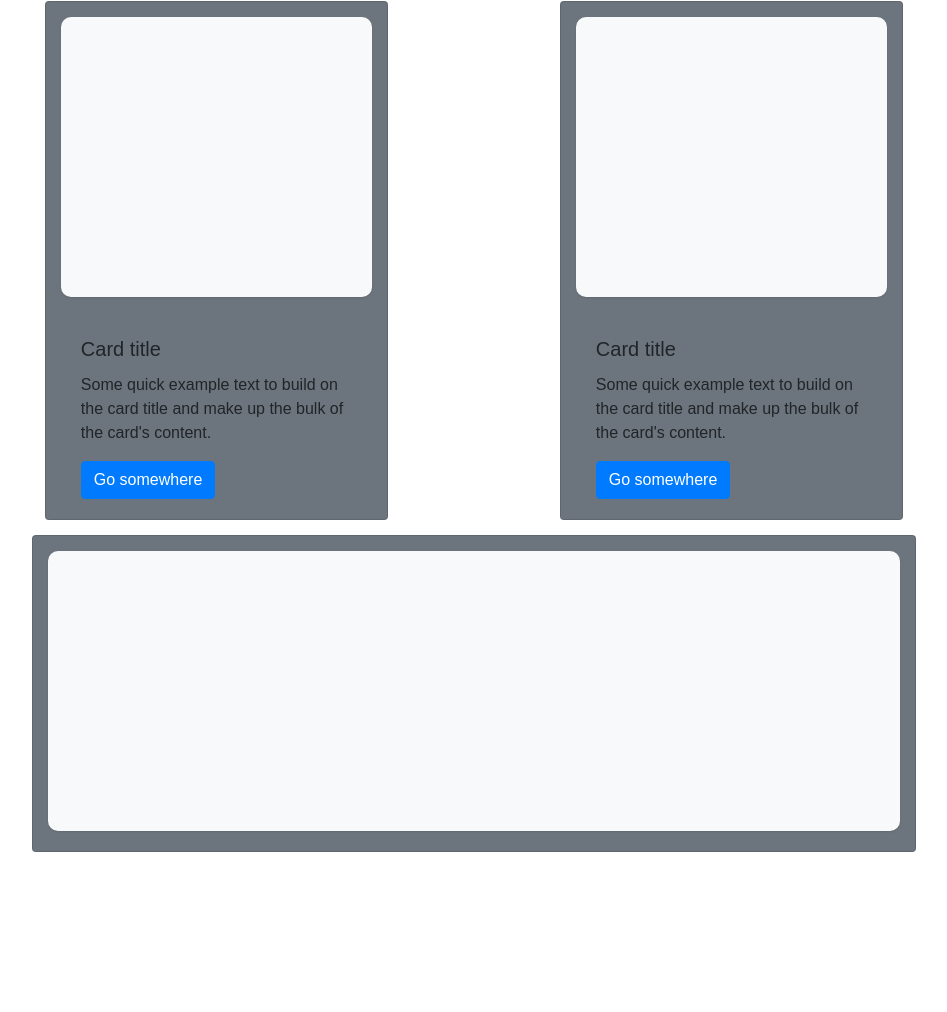
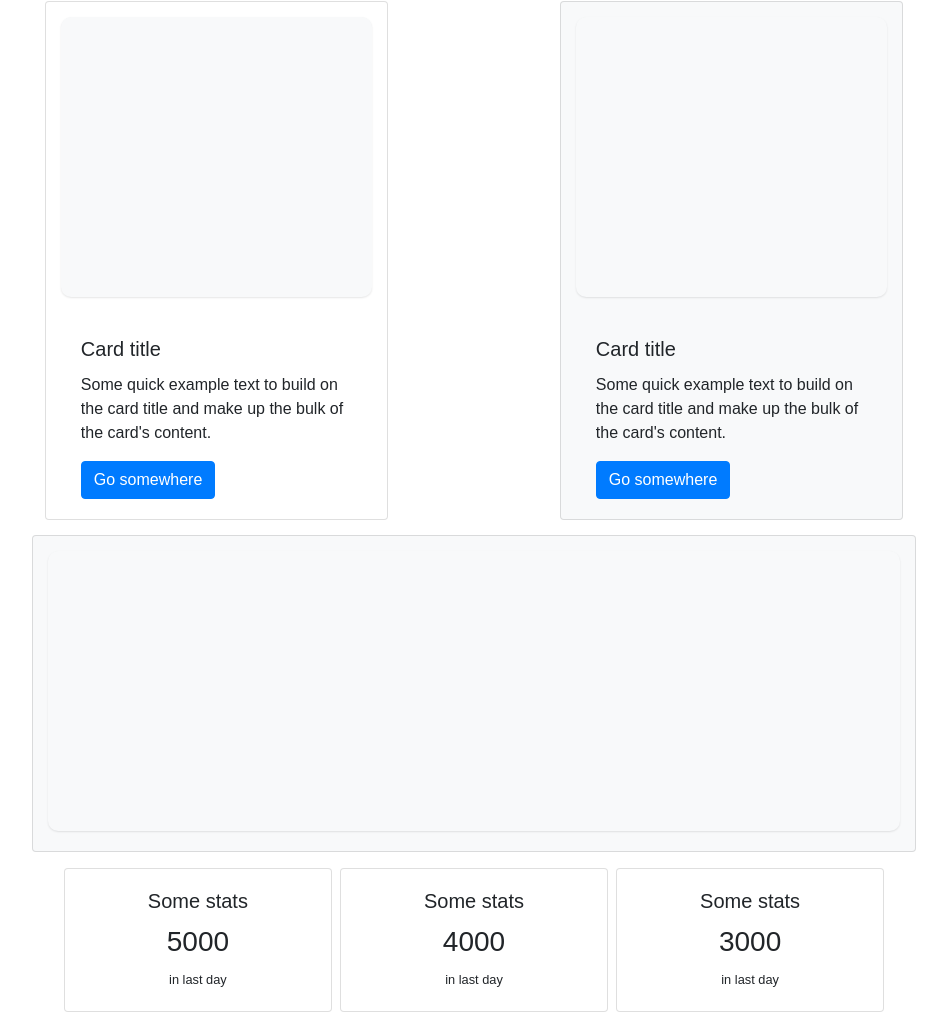
Before and after one commit to Tobi2K/momentum, a plain HTML site: page index.html in a window 1280 px wide. Shown: the part 216-1228 px from the top of the page, without its empty margins (291-1238 px from the left). Before the commit the page ends 1068 px from the top, so only its background shows below. Drawn offline with nearby package versions, Linux system fonts and the light colour scheme; a script that the page names is missing; a web font is replaced by a local one.

Commit message:
Just a few template thingies

```diff
--- a/index.html
+++ b/index.html
@@ -81,12 +81,13 @@
                         <div class="dropdown-menu" aria-labelledby="navbarDropdown">
                             <a class="dropdown-item" href="#">one</a>
                             <a class="dropdown-item" href="#">two</a>
+                            <div class="dropdown-divider"></div>
                             <a class="dropdown-item" href="#">three</a>
                         </div>
                     </li>
 
                 </ul>
-                <i class="mdi mdi-account mdi-light mdi-24px"></i>
+                <a href="#"><i class="mdi mdi-account mdi-light mdi-24px"></i></a>
             </div>
         </nav>
         <div class="website-content">
@@ -99,7 +100,7 @@
                 </div>
 
                 <div class="row mt-3">
-                    <div class="card col-md-4 offset-md-1 bg-secondary">
+                    <div class="card col-md-4 offset-md-1 bg-lighty">
                         <div class="outer-card-wrapper card-img-top">
                             <div class="outer-card center">
                                 <div id="morrislinechart" style="height: 250px;"></div>
@@ -111,7 +112,7 @@
                             <a href="#" class="btn btn-primary">Go somewhere</a>
                         </div>
                     </div>
-                    <div class="card col-md-4 offset-md-2 bg-secondary">
+                    <div class="card col-md-4 offset-md-2 bg-light">
                         <div class="outer-card-wrapper card-img-top">
                             <div class="outer-card">
                                 <div id="morrisareachart" style="height: 250px;"></div>
@@ -126,11 +127,34 @@
                 </div>
             </div>
             <div class="row">
-                <div class="card col-md-10 offset-md-1 bg-secondary">
+                <div class="card col-md-10 offset-md-1 bg-light">
                     <div class="outer-card-wrapper card-img-top">
                         <div class="outer-card">
                             <div id="morrispiechart" style="height: 250px;"></div>
                         </div>
+                    </div>
+                </div>
+            </div>
+            <div class="row col-md-10 offset-md-1 mt-3">
+                <div class="card col-md ml-1 mr-1">
+                    <div class="card-body text-center">
+                        <h5 class="card-title">Some stats</h5>
+                        <div class="card-text">
+                            <h3>5000</h3><small>in last day</small></div>
+                    </div>
+                </div>
+                <div class="card col-md ml-1 mr-1">
+                    <div class="card-body text-center">
+                        <h5 class="card-title">Some stats</h5>
+                        <div class="card-text">
+                            <h3>4000</h3><small>in last day</small></div>
+                    </div>
+                </div>
+                <div class="card col-md ml-1 mr-1">
+                    <div class="card-body text-center">
+                        <h5 class="card-title">Some stats</h5>
+                        <div class="card-text">
+                            <h3>3000</h3><small>in last day</small></div>
                     </div>
                 </div>
             </div>
```
